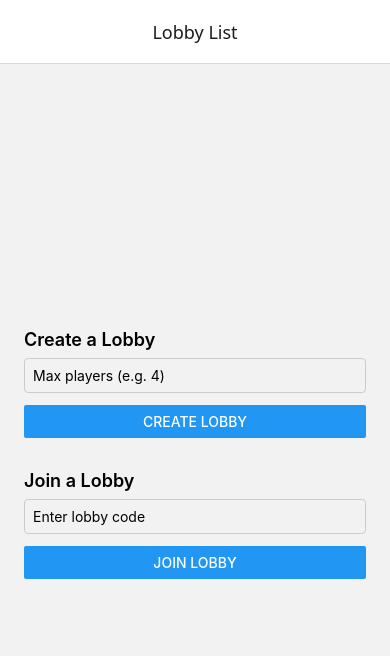
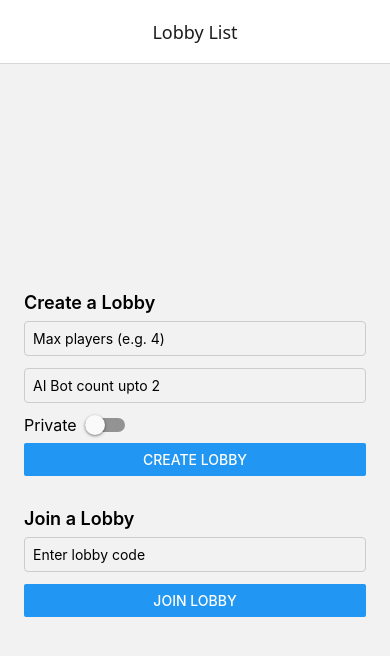
Before and after one commit to surya-441/lobby-chat-client, a React Native app in the folder LobbyChatClient/: screen /Home in a window 390 px wide. Shown: the top 656 px of the page. Built offline with nearby package versions, Linux system fonts and the light colour scheme; no server answers.

Commit message:
create private/public lobbies

```diff
--- a/LobbyChatClient/package.json
+++ b/LobbyChatClient/package.json
@@ -9,9 +9,11 @@
         "web": "expo start --web"
     },
     "dependencies": {
+        "@react-native-picker/picker": "^2.11.1",
         "@react-navigation/native": "^7.1.14",
         "@react-navigation/native-stack": "^7.3.21",
         "expo": "~53.0.17",
+        "expo-dev-client": "~5.2.4",
         "expo-status-bar": "~2.2.3",
         "react": "19.0.0",
         "react-native": "0.79.5",
@@ -20,8 +22,7 @@
         "react-native-reanimated": "~3.17.4",
         "react-native-safe-area-context": "5.4.0",
         "react-native-screens": "~4.11.1",
-        "socket.io-client": "^4.8.1",
-        "expo-dev-client": "~5.2.4"
+        "socket.io-client": "^4.8.1"
     },
     "devDependencies": {
         "@babel/core": "^7.25.2",
--- a/LobbyChatClient/src/screens/ChatScreen.tsx
+++ b/LobbyChatClient/src/screens/ChatScreen.tsx
@@ -50,7 +50,7 @@ const ChatScreen = ({ route }: Props) => {
         return () => {
             console.log("disconnecting...");
             socket.off("chat_message");
-            socket.disconnect();
+            // socket.disconnect();
         };
     }, [lobbyId]);
 
--- a/LobbyChatClient/src/screens/HomeScreen.tsx
+++ b/LobbyChatClient/src/screens/HomeScreen.tsx
@@ -7,6 +7,7 @@ import {
     KeyboardAvoidingView,
     Platform,
     StyleSheet,
+    Switch,
     Text,
     TextInput,
     View,
@@ -19,6 +20,8 @@ type Props = NativeStackScreenProps<RootStackParamList, "Home">;
 
 const HomeScreen = ({ navigation }: Props) => {
     const [maxPlayers, setMaxPlayers] = useState<string>("");
+    const [maxAI, setMaxAI] = useState<string>("");
+    const [isPrivate, setIsPrivate] = useState<boolean>(false);
     const [joinCode, setJoinCode] = useState<string>("");
     const [creating, setCreating] = useState<boolean>(false);
     const [joining, setJoining] = useState<boolean>(false);
@@ -53,8 +56,10 @@ const HomeScreen = ({ navigation }: Props) => {
     console.log(lobbies);
 
     const handleCreate = () => {
-        const max = parseInt(maxPlayers, 10);
-        if (isNaN(max) || max <= 0) {
+        const maxPlayersCount = parseInt(maxPlayers, 10);
+        const maxAICount = parseInt(maxAI, 10);
+
+        if (isNaN(maxPlayersCount) || maxPlayersCount <= 0) {
             Alert.alert(
                 "Invalid Input",
                 "Max players must be a number greater than 0!"
@@ -63,7 +68,10 @@ const HomeScreen = ({ navigation }: Props) => {
         }
 
         setCreating(true);
-        socket.emit("create_lobby", max, (response) => {
+        socket.emit(
+            "create_lobby",
+            { maxPlayers: maxPlayersCount, maxAI: maxAICount, isPrivate },
+            (response) => {
                 setCreating(false);
                 if (response.error) {
                     Alert.alert("Failed to create a lobby.", response.error);
@@ -72,7 +80,8 @@ const HomeScreen = ({ navigation }: Props) => {
                         lobbyId: response.lobbyId,
                     });
                 }
-        });
+            }
+        );
     };
 
     const handleJoin = () => {
@@ -102,6 +111,7 @@ const HomeScreen = ({ navigation }: Props) => {
         >
             {lobbies.length > 0 && (
                 <View style={styles.section}>
+                    <Text style={styles.heading}>Public Lobbies</Text>
                     <LobbyTable lobbies={lobbies} />
                 </View>
             )}
@@ -114,6 +124,20 @@ const HomeScreen = ({ navigation }: Props) => {
                     onChangeText={setMaxPlayers}
                     placeholder="Max players (e.g. 4)"
                 />
+                <TextInput
+                    style={styles.input}
+                    keyboardType="number-pad"
+                    value={maxAI}
+                    onChangeText={setMaxAI}
+                    placeholder="AI Bot count upto 2"
+                />
+                <View style={{ flexDirection: "row", paddingBottom: 8 }}>
+                    <Text style={styles.label}>Private</Text>
+                    <Switch
+                        value={isPrivate}
+                        onValueChange={() => setIsPrivate((prev) => !prev)}
+                    />
+                </View>
                 <Button
                     title={creating ? "Creating..." : "Create Lobby"}
                     onPress={handleCreate}
@@ -156,4 +180,8 @@ const styles = StyleSheet.create({
         borderRadius: 4,
         marginBottom: 12,
     },
+    label: {
+        marginRight: 8,
+        fontSize: 16,
+    },
 });
--- a/LobbyChatClient/src/services/socket.ts
+++ b/LobbyChatClient/src/services/socket.ts
@@ -13,7 +13,11 @@ export interface ServerToClientEvents {
 
 export interface ClientToServerEvents {
     create_lobby: (
-        maxPlayers: number,
+        {
+            maxPlayers,
+            maxAI,
+            isPrivate,
+        }: { maxPlayers: number; maxAI: number; isPrivate: boolean },
         callback: (response: { error?: string; lobbyId?: string }) => void
     ) => void;
     join_lobby: (
```
Also changed, not shown: 1 other file (tests, documents, lock files or other folders). Lines whose indentation alone changed are shown as unchanged.
